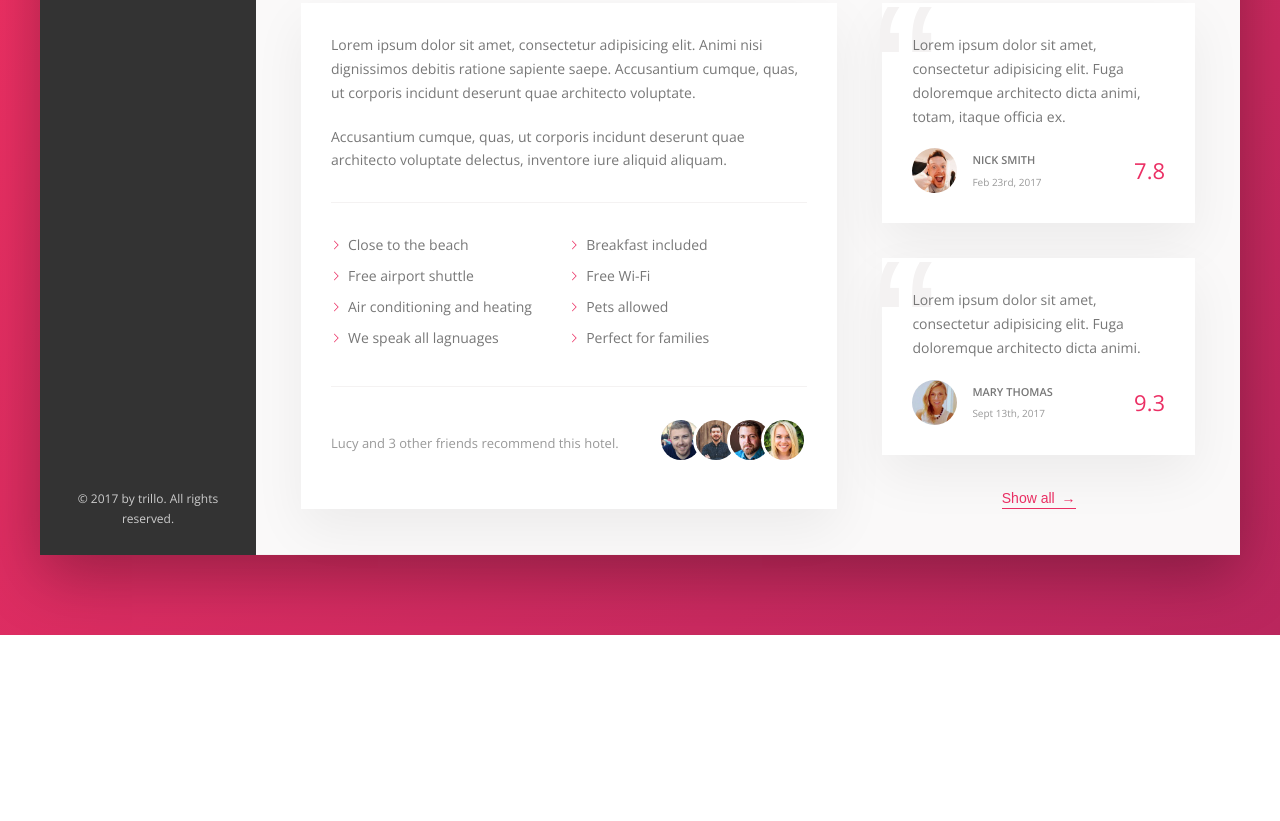
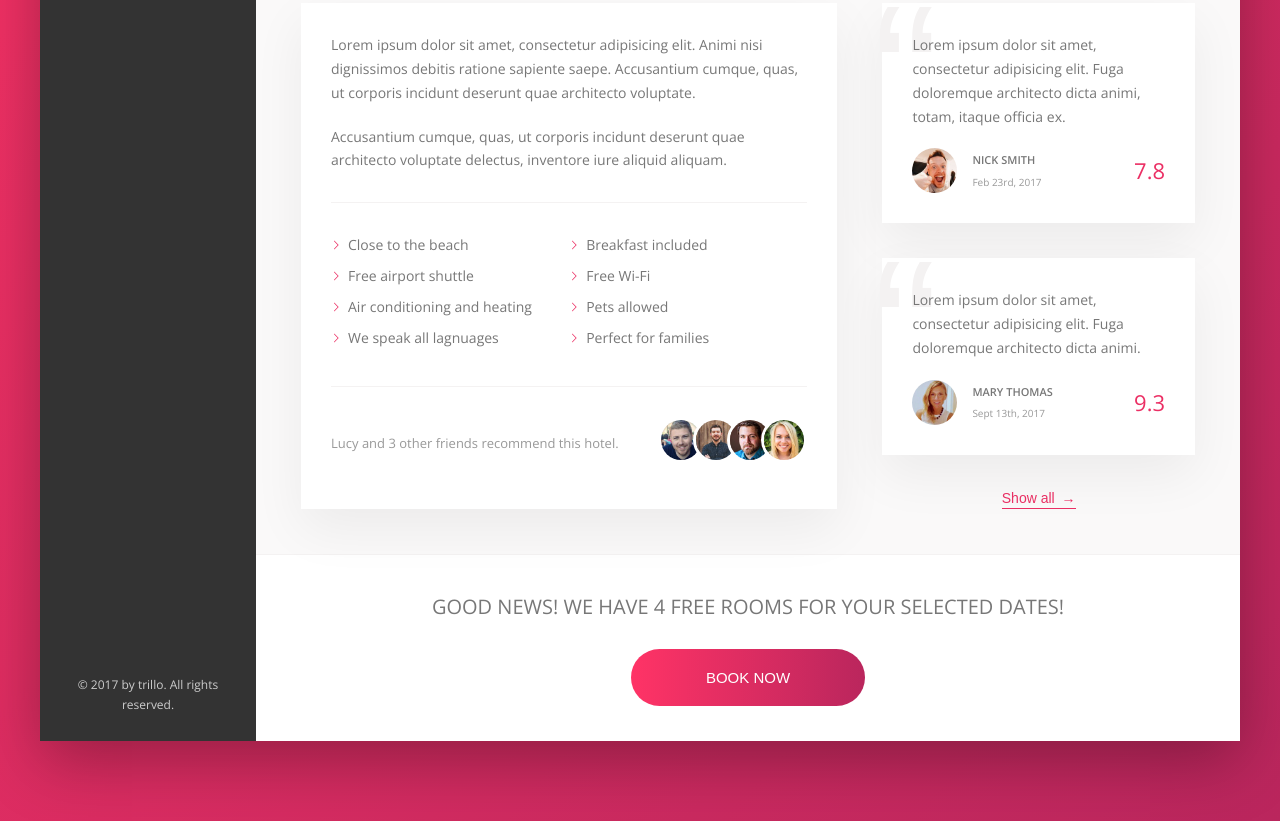
Before and after one commit to Alvarny/CSS-Trillo, a website: page index.html in a window 1280 px wide. Shown: the part 646-1467 px from the top of the page. Before the commit the page ends 1281 px from the top, so only its background shows below. Drawn offline with nearby package versions, Linux system fonts and the light colour scheme.

Commit message:
Added cta section

```diff
--- a/index.html
+++ b/index.html
@@ -309,8 +309,28 @@
                             <button class="btn-inline">Show all <span>&rarr;</span></button>
 
                         </figure> <!-- User reviews -->
+
                     </div> <!-- Hotel detail -->
+
+
+                    <!-- Call to action -->
+                    <div class="cta">
+
+                        <!-- Info -->
+                        <h2 class="cta__book-now">
+                            Good news! We have 4 free rooms for your selected dates!
+                        </h2>
+
+                        <!-- Button -->
+                        <button class="btn">
+                            <span class="btn__visible">Book now</span>
+                            <span class="btn__invisible">Only 4 rooms left</span>
+                        </button>
+
+                    </div>
+
                 </main> <!-- Hotel view -->
+
             </div> <!-- Main content: sidebar and hotel view -->
         </div> <!-- Top level container -->
     </body>
--- a/sass/_components.scss
+++ b/sass/_components.scss
@@ -482,3 +482,72 @@
     }
 
 }
+
+
+// CTA
+.cta {
+    padding: 3.5rem 0;
+    text-align: center;
+    background-color: #fff;
+
+    &__book-now {
+        font-size: 2rem;
+        font-weight: 300;
+        text-transform: uppercase;
+        margin-bottom: 2.5rem;
+    }
+
+}
+
+.btn {
+
+    font-size: 1.5rem;
+    border: none;
+    font-weight: 300;
+    text-transform: uppercase;
+    border-radius: 100px;
+    background-image: linear-gradient(to right, var(--color-primary-light), var(--color-primary-dark));
+    color: #fff;
+    //padding: 2rem;
+    position: relative;
+    overflow: hidden;
+
+    & > * {
+        display: inline-block;
+        height: 100%;
+        width: 100%;
+        transition: all .2s;
+    }
+
+    &__visible {
+        padding: 2rem 7.5rem;
+    }
+
+    &__invisible {
+        position: absolute;
+        padding: 2rem 0;
+        left: 0;
+        top: -100%;
+    }
+
+    &:focus {
+        outline: none;
+        animation: pulsate 1s infinite;
+    }
+
+    // On hover change gradient
+    &:hover {
+        background-image: linear-gradient(to left, var(--color-primary-light), var(--color-primary-dark));
+        cursor: pointer;
+    }
+
+    // On hover move invisible part down
+    &:hover &__invisible {
+        top: 0;
+    }
+
+    // On hover move visible part down
+    &:hover &__visible {
+        transform: translateY(100%);
+    }
+}
```
Also changed, not shown: css/style.css.
